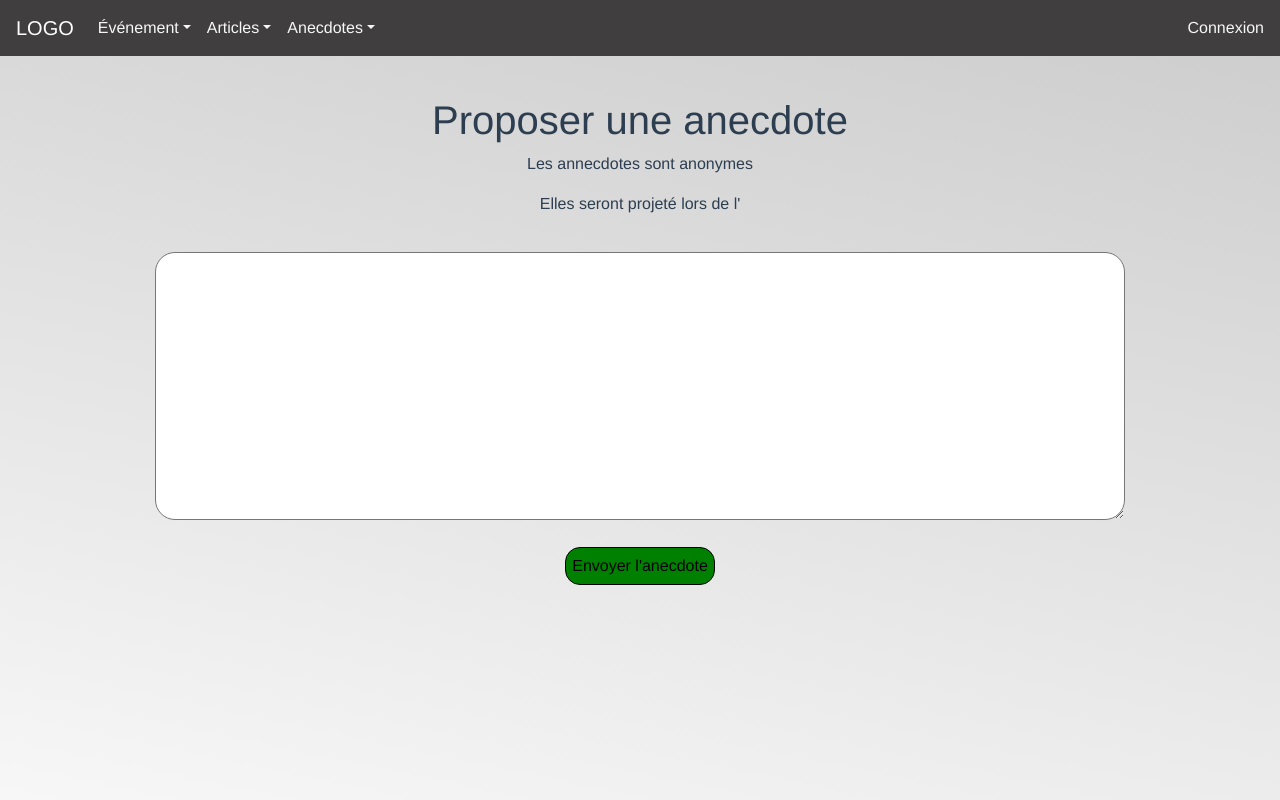
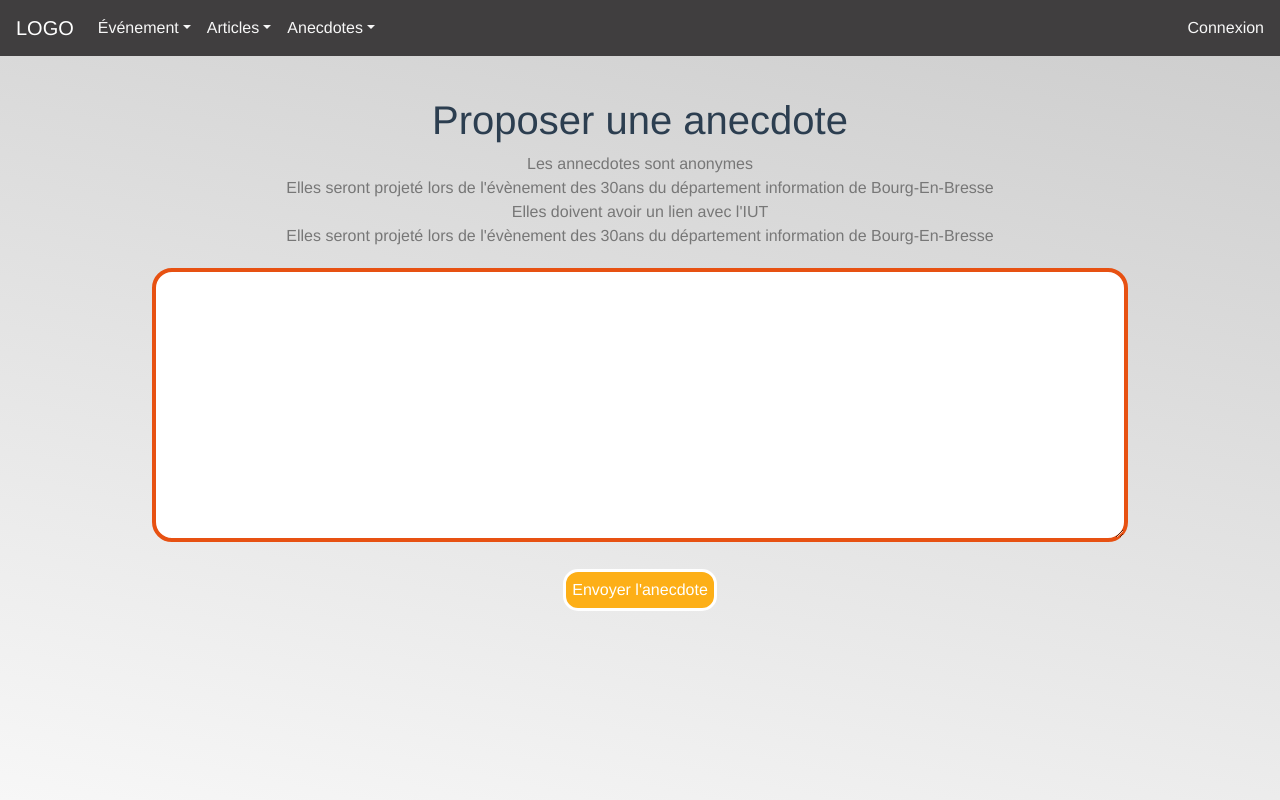
Before and after one commit to Axel69140/ptut-lpmet-anniversary, a Vue app in the folder front/: page /anecdote/form in a window 1280 px wide. Built offline with nearby package versions, Linux system fonts and the light colour scheme.

Commit message:
anecdote advanced

```diff
--- a/front/src/page/logged/AnecdoteForm.vue
+++ b/front/src/page/logged/AnecdoteForm.vue
@@ -17,9 +17,11 @@
 <template>
     <h1>Proposer une anecdote</h1>
     <div class="formulaire">
-        <div class="information">
+        <div class="information"><!--Récupérer via la version admin les p a mettre ici-->
             <p class="moreInformation">Les annecdotes sont anonymes</p>
-            <p class="moreInformation">Elles seront projeté lors de l'</p>
+            <p class="moreInformation">Elles seront projeté lors de l'évènement des 30ans du département information de Bourg-En-Bresse</p>
+            <p class="moreInformation">Elles doivent avoir un lien avec l'IUT</p>
+            <p class="moreInformation">Elles seront projeté lors de l'évènement des 30ans du département information de Bourg-En-Bresse</p>
         </div>
         <div class="divTextZone">
             <textarea class="textZone" rows="10" cols="100"></textarea>
@@ -31,6 +33,11 @@
 </template>
 
 <style scoped>
+
+    .moreInformation{
+        margin: 0;
+        color: #777777;
+    }
     .formulaire{
         display: flex;
         flex-direction: column;
@@ -42,11 +49,17 @@
     .textZone{
         border-radius: 20px;
         padding: 1%;
+        border: solid 4px var(--primary);
+    }
+
+    .textZone:focus-visible{
+        outline: var(--primary);
     }
 
     .validButton{
-        border: 1px solid black;
-        background-color: green;
+        border: 3px solid #fff;
+        color: #fff;
+        background-color: var(--secondary);
         border-radius: 15px;
         padding: 0.5%;
         transition: all .2s ease-in-out;
@@ -54,5 +67,7 @@
 
     .validButton:hover{
         transform: scale(1.1);
+        background-color: var(--primary);
+        border: var(--primary);
     }
 </style>
```
